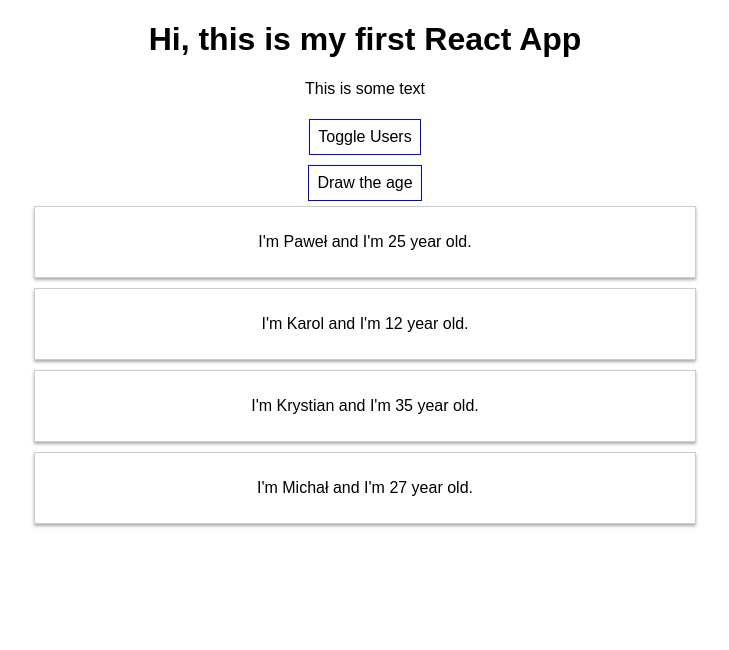
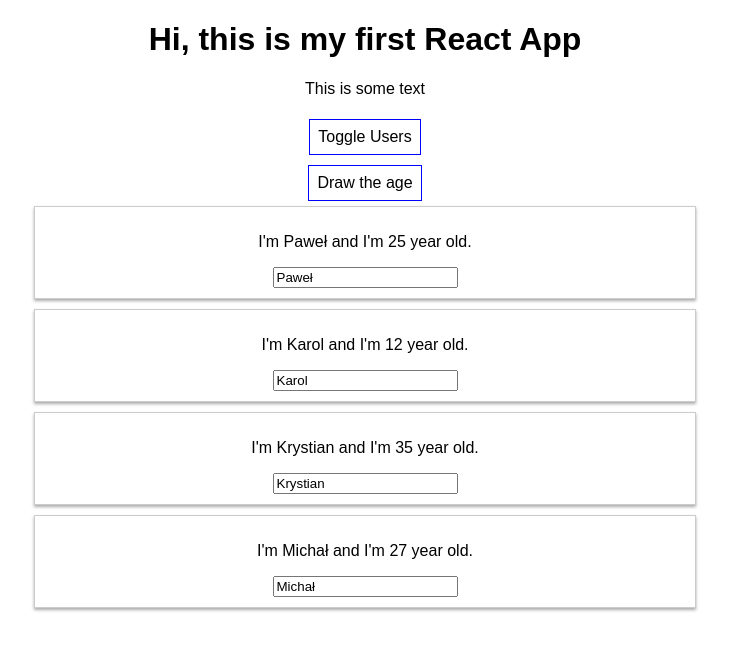
Before and after one commit to Kwarku/HelloReactApp, a React (Create React App) app: page / in a window 1280 px wide. Both pictures are taken after a click on the button "Toggle Users". Shown: the top 650 px of the page, without its empty margins (275-1004 px from the left). Built offline with nearby package versions, Linux system fonts and the light colour scheme.

Commit message:
add dynamic change name method in all Person component, using list and create element by copy

```diff
--- a/src/App.js
+++ b/src/App.js
@@ -51,6 +51,34 @@ class App extends Component {
     })
   }
 
+  changeNameHandler = (event, id) => {
+    //find index of person with id like in argument
+    const personIndex = this.state.persons.findIndex(p => {
+      return p.id === id;
+    });
+
+    // create copy of searhing person
+    const changePerson = {
+      ...this.state.persons[personIndex]
+    };
+    //this is the anather method to do this
+    // const person = Object.assign({}, this.state.persons[personIndex]);
+
+    //change person name into input value
+    changePerson.name = event.target.value;
+
+    //copy of all list
+    const tempPersons = [...this.state.persons];
+
+    //change our person into person list
+    tempPersons[personIndex] = changePerson;
+
+    //add list to state
+    this.setState({
+      persons: tempPersons
+    });
+  }
+
   render() {
     const style = {
       backgroundColor: 'white',
@@ -79,7 +107,8 @@ class App extends Component {
               click={() => this.deletePersonHandler(index)}
               name={person.name}
               age={person.age}
-              key={person.id} />
+              key={person.id}
+              change={(event) => this.changeNameHandler(event, person.id)} />
           })}
         </div>
       )
--- a/src/Person/Person.js
+++ b/src/Person/Person.js
@@ -5,6 +5,7 @@ const person = (props) => {
     return(
     <div className="Person">
         <p onClick={props.click}>I'm {props.name} and I'm {props.age} year old.</p>
+        <input type="text" onChange={props.change} value={props.name}/>
     </div>
     );
 }
```
